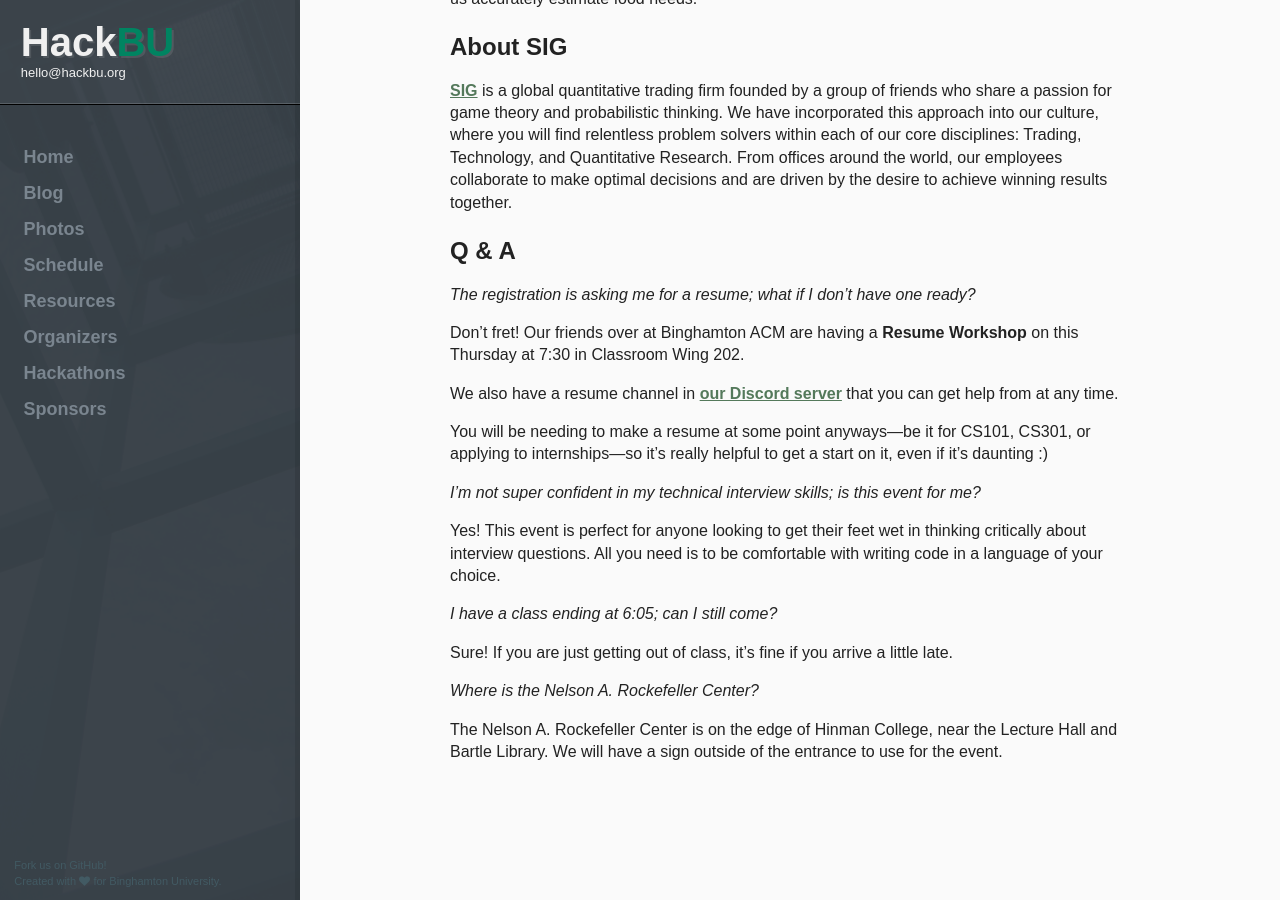
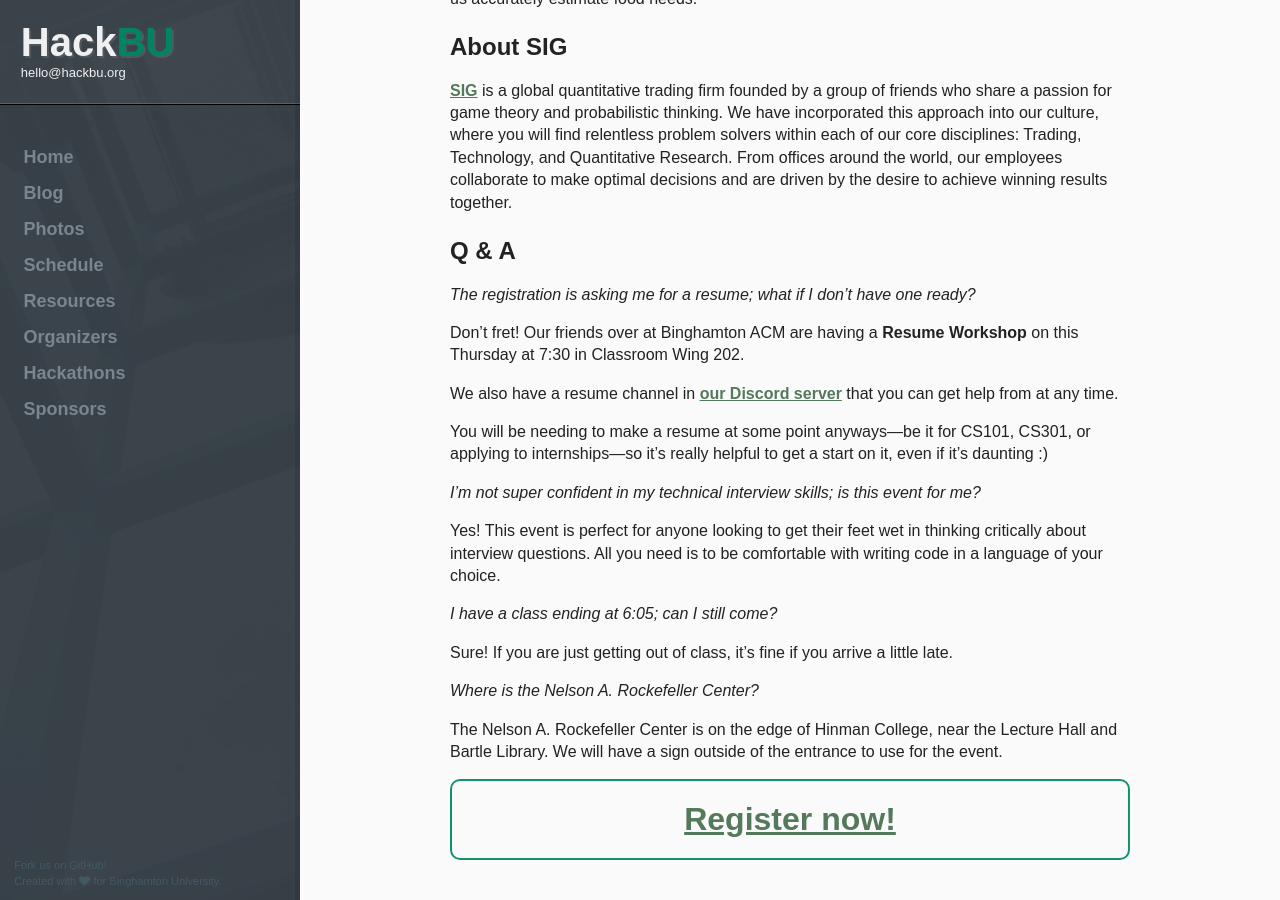
Before and after one commit to hackbinghamton/hackbinghamton.github.io, a Jekyll site: the page built from blog/_posts/2023-09-05-sig-coding-challenge.md, in a window 1280 px wide and 900 px high, scrolled down 683 px. Built offline with Jekyll 4.4.1, drawn with Linux system fonts in a browser that asks for light colours.

Commit message:
blog: add another register button

```diff
--- a/blog/_posts/2023-09-05-sig-coding-challenge.md
+++ b/blog/_posts/2023-09-05-sig-coding-challenge.md
@@ -48,3 +48,9 @@
 <q>Where is the Nelson A. Rockefeller Center?</q>
 
 The Nelson A. Rockefeller Center is on the edge of Hinman College, near the Lecture Hall and Bartle Library. We will have a sign outside of the entrance to use for the event.
+
+<div class="note" style="text-align: center; font-size: xx-large">
+	<a href="https://sigsurvey.typeform.com/to/Eonyrya9">
+		Register now!
+	</a>
+</div>
```
